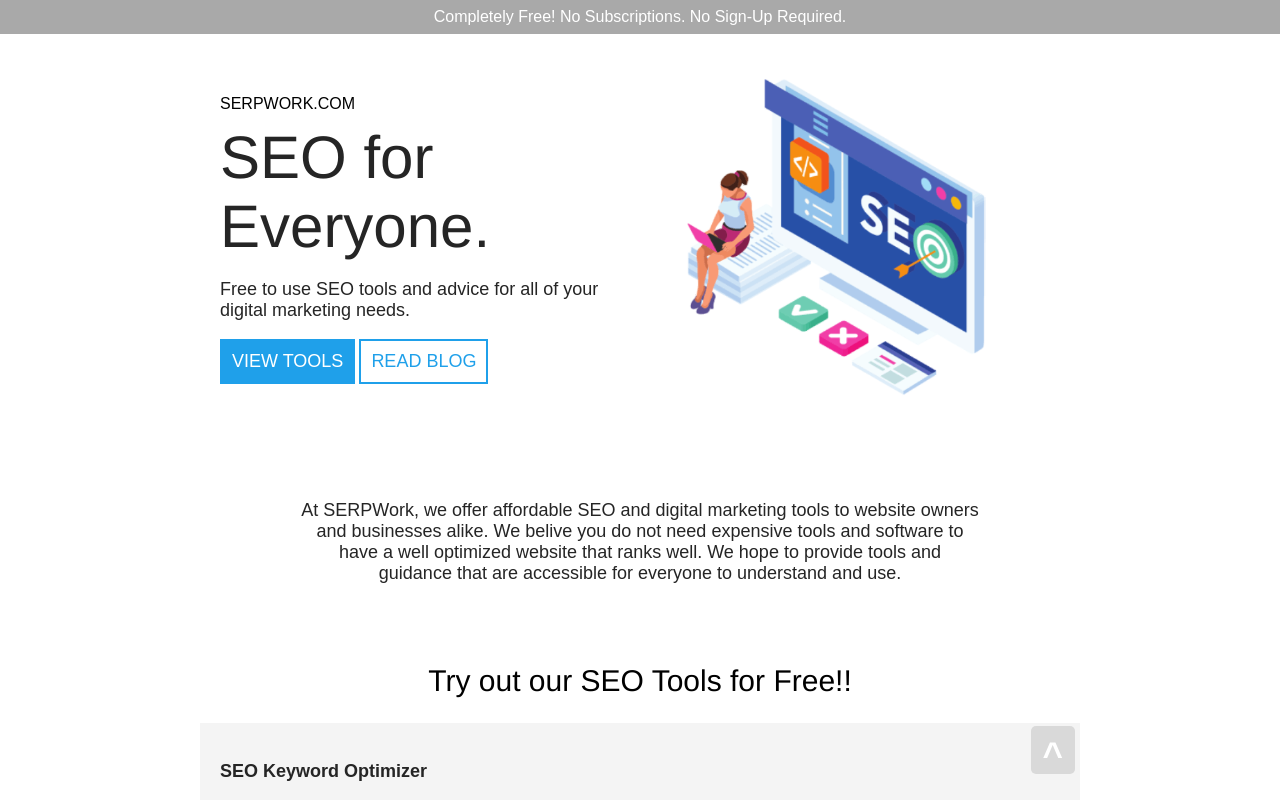
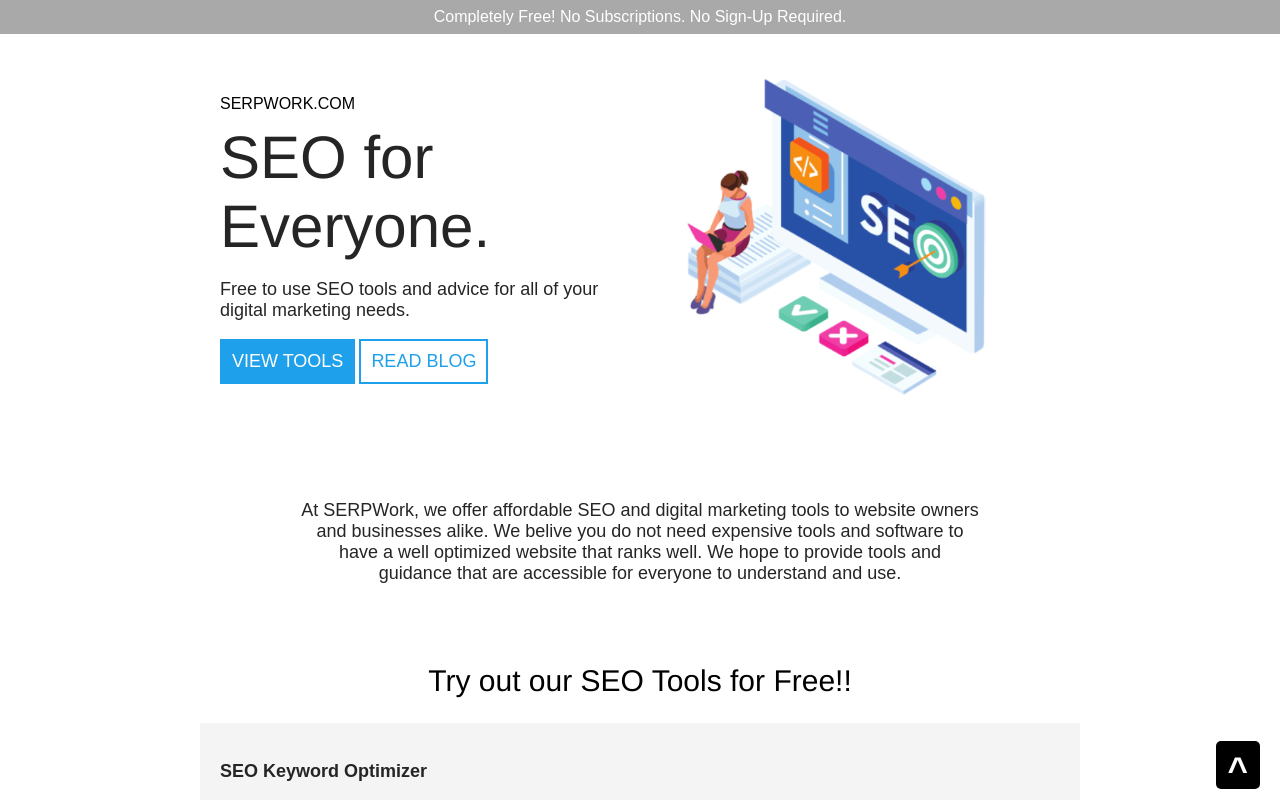
Before and after one commit to danbrincat/serpwork, a plain HTML site: page index.html in a window 1280 px wide. Shown: the top 800 px of the page. Drawn offline with Linux system fonts and the light colour scheme.

Commit message:
more demos changes

```diff
--- a/css/keyword-research.css
+++ b/css/keyword-research.css
@@ -65,7 +65,7 @@ table#keyword-results tbody {
 /* Back to Top styling */
 .fix-bottom {
     position: fixed;
-    bottom: 25px;
+    bottom: 10px;
     width: 100%;
     left: 0;
 }
@@ -79,13 +79,13 @@ table#keyword-results tbody {
 
 .back-to-top span {
     padding: 9px 12px 0 12px;
-    background: #d9d9d9;
+    background: black;
     border-radius: 5px;
     color: #fff;
     font-size: 35px;
     font-weight: 700;
     font-family: arial, sans-serif;
-    margin-right: 205px;
+    margin-right: 20px;
 }
 
 .back-to-top a {
--- a/css/main.css
+++ b/css/main.css
@@ -162,7 +162,7 @@ p.congrats {
 /* back to top button */
 .fix-bottom {
     position: fixed;
-    bottom: 25px;
+    bottom: 10px;
     width: 100%;
     left: 0;
 }
@@ -180,13 +180,13 @@ p.congrats {
 
 .back-to-top span {
     padding: 9px 12px 0 12px;
-    background: #d9d9d9;
+    background: black;
     border-radius: 5px;
     color: #fff;
     font-size: 35px;
     font-weight: 700;
     font-family: arial, sans-serif;
-    margin-right: 205px;
+    margin-right: 20px;
 }
 
 .back-to-top span:hover {
--- a/css/seo-optimizer.css
+++ b/css/seo-optimizer.css
@@ -210,7 +210,7 @@ p.congrats {
 /* back to top button */
 .fix-bottom {
     position: fixed;
-    bottom: 25px;
+    bottom: 10px;
     width: 100%;
     left: 0;
 }
@@ -228,13 +228,13 @@ p.congrats {
 
 .back-to-top span {
     padding: 9px 12px 0 12px;
-    background: #d9d9d9;
+    background: black;
     border-radius: 5px;
     color: #fff;
     font-size: 35px;
     font-weight: 700;
     font-family: arial, sans-serif;
-    margin-right: 205px;
+    margin-right: 20px;
 }
 
 .back-to-top span:hover {
--- a/css/style.css
+++ b/css/style.css
@@ -163,7 +163,7 @@ ul {
 .col-3 {
   width: 30%;
   margin: 0 20px;
-  border: 2px grey solid;
+  background: #f0f0f073;
   padding-bottom: 50px;
   border-radius: 15px;
   display: inline-block;
```
Also changed, not shown: demos.html (+1 -1 lines).
